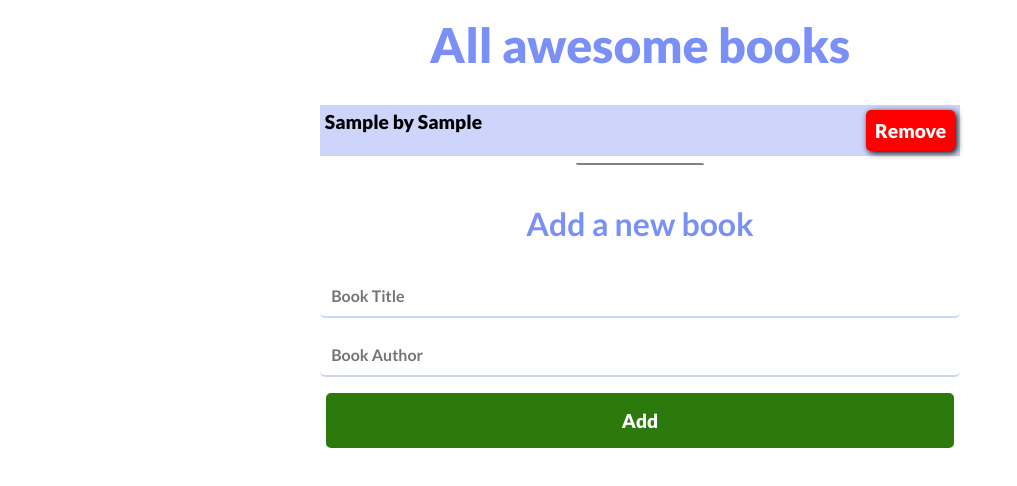
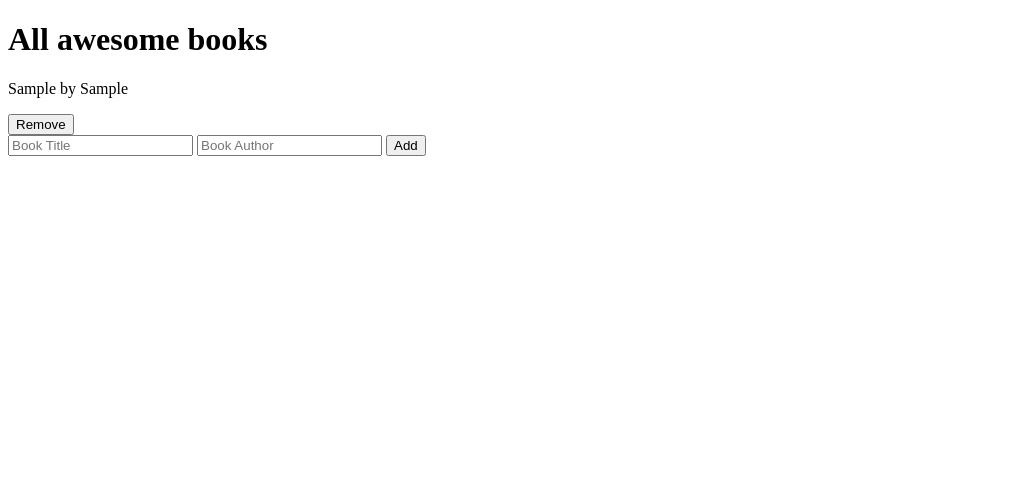
Before and after one commit to Hidar37/awesome-books-project, a website: page index.html in a window 1280 px wide. Both pictures are taken after typing "Sample", "Sample" into the empty fields and a click on the input "Add". Shown: the whole page, without its empty margins (0-1017 px from the left). Drawn offline with Linux system fonts and the light colour scheme.

Commit message:
Revert "Class concept have been applied to the project"

```diff
--- a/index.html
+++ b/index.html
@@ -1,5 +1,6 @@
 <!DOCTYPE html>
 <html lang="en">
+
 <head>
   <meta charset="UTF-8" />
   <meta http-equiv="X-UA-Compatible" content="IE=edge" />
@@ -19,14 +20,14 @@
     <!-- Adding the book lists -->
   </section>
   <section id="form-section">
-      <h2 class="form-header">Add a new book</h2>
     <form action="index.html" method="post" id="form">
-        <input type="text" id="title" placeholder="Book Title" />
-        <input type="text" id="author" placeholder="Book Author" />
-        <input type="submit" value="Add" />
+      <input type="text" id="title" placeholder="Book Title">
+      <input type="text" id="author" placeholder="Book Author">
+      <input type="submit" value="Add">
     </form>
   </section>
   <!-- Add Book.js -->
   <script src="source/js/add-book.js"></script>
 </body>
+
 </html>
--- a/source/js/add-book.js
+++ b/source/js/add-book.js
@@ -1,5 +1,4 @@
 /* eslint-disable linebreak-style */
-/* eslint-disable max-classes-per-file */
 /* eslint-disable brace-style */
 /* eslint-disable no-trailing-spaces */
 /* eslint-disable no-plusplus */
@@ -9,82 +8,57 @@ const bookName = document.getElementById('title');
 const bookAuthor = document.getElementById('author');
 let bookString;
 let bookArrayObject;
-let buttonList = [];
+let bookArray = [];
 
-class BookBluePrint {
-  constructor(name, author) {
-    this.name = name;
-    this.author = author;
-  }
-}
-
-class BookStoreList {
-  constructor() {
-    this.bookArray = [];
-  }
-
-  addBook(title, author) {
-    const addNewBook = new BookBluePrint(title, author);
-    this.bookArray.push(addNewBook);
-    localStorage.setItem('BOOKS', JSON.stringify(this.bookArray));
-    bookContainer.innerText = '';
-    window.location.reload();
-  }
-
-  displayBooks() {
 // check if we have already have some book in local storge.
 if (localStorage.getItem('BOOKS')) {
   bookString = localStorage.getItem('BOOKS');
   bookArrayObject = JSON.parse(bookString);
-      this.bookArray = bookArrayObject;
+  bookArray = bookArrayObject;
 }
-    if (this.bookArray.length > 0) {
-      this.bookArray.forEach((item) => {
-        const elementDiv = document.createElement('div');
+
+function addBook() {
+  const bookObject = {};
+  bookObject.title = bookName.value;
+  bookObject.author = bookAuthor.value;
+  bookArray.push(bookObject);
+  localStorage.setItem('BOOKS', JSON.stringify(bookArray));
+  bookContainer.innerText = '';
+}
+
+function removeElement(elment1, elment2) {
+  elment1.remove();
+  elment2.remove();
+}
+
+function displayBooks() {
+  bookArray.forEach((item, index) => {
     const elementNode = document.createElement('p');
     const btnElement = document.createElement('button');
-        elementDiv.setAttribute('id', 'book-info');
     elementNode.setAttribute('class', 'p-tag');
     btnElement.setAttribute('class', 'close-btn');
     // Get Title and Author
-        elementNode.appendChild(document.createTextNode(`${item.name} by ${item.author}`));
+    elementNode.appendChild(document.createTextNode(`${item.title} by ${item.author}`));
     btnElement.appendChild(document.createTextNode('Remove'));
     // Add: <p> and <button> tag in page
-        bookContainer.appendChild(elementDiv);
-        elementDiv.append(elementNode, btnElement);
+    bookContainer.append(elementNode, btnElement);
     // Empty the input after adding the book
     bookName.value = '';
     bookAuthor.value = '';
     // remove Button logic
-      });
-    } else {
-      const errorNode = document.createElement('p');
-      errorNode.setAttribute('class', 'error');
-      errorNode.appendChild(document.createTextNode('No record found. Please store some books first.'));
-      bookContainer.appendChild(errorNode);
-    }
-    buttonList = Array.from(document.querySelectorAll('button'));
-  }
-
-  removeElement() {
-    buttonList.forEach((item, index) => {
-      item.addEventListener('click', () => {
-        this.bookArray.splice(index, 1);
-        localStorage.setItem('BOOKS', JSON.stringify(this.bookArray));
-        this.displayBooks();
-        window.location.reload();
+    btnElement.addEventListener('click', () => {
+      bookArray = JSON.parse(localStorage.getItem('BOOKS'));
+      bookArray.splice(index, 1);
+      localStorage.setItem('BOOKS', JSON.stringify(bookArray));
+      removeElement(elementNode, btnElement);
     });
   });
 }
-}
-
-const myBooks = new BookStoreList();
-myBooks.displayBooks();
-myBooks.removeElement();
 
 // Add Book Event Lessoner
 document.getElementById('form').addEventListener('submit', (event) => {
   event.preventDefault();
-  myBooks.addBook(bookName.value, bookAuthor.value);
-  myBooks.displayBooks();
+  addBook();
+  displayBooks();
 });
+displayBooks();
--- a/source/style/style.css
+++ b/source/style/style.css
@@ -16,174 +16,3 @@
   font-family: lg;
   src: url("../fonts/Lato-Black.ttf");
 }
-
-* {
-  box-sizing: border-box;
-  padding: 0;
-  margin: 0;
-  font-size: 16px;
-}
-
-/* Header Section */
-header h1 {
-  color: #7b90f7;
-  text-align: center;
-  font-size: 3rem;
-  padding: 0;
-  margin: 1rem 0 2rem;
-  font-family: lg;
-}
-
-/* Book container section */
-#book-container {
-  width: 50%;
-  margin: 0 auto 3rem;
-  position: relative;
-}
-
-#book-container::after {
-  content: "";
-  width: 20%;
-  height: 2px;
-  border-radius: 0 5px 0 5px;
-  background-color: gray;
-  position: absolute;
-  top: 115%;
-  left: 40%;
-  right: 40%;
-  margin: 0 auto;
-}
-
-#book-container div:nth-child(odd) {
-  background-color: #ced5fa;
-}
-
-#book-container div:nth-child(even) {
-  background-color: #e8ecff;
-}
-
-#book-info {
-  display: flex;
-  justify-content: space-between;
-  padding: 0.3rem;
-}
-
-#book-info .p-tag {
-  font-size: 1.2rem;
-  font-family: lg;
-}
-
-#book-info .close-btn {
-  background-color: red;
-  color: white;
-  font-size: 1.2rem;
-  border: 1px solid transparent;
-  padding: 0.5rem;
-  font-family: lg;
-  box-shadow: 2px 2px 6px black;
-  border-radius: 5px;
-  transition: 0.3s linear;
-}
-
-#book-info .close-btn:hover {
-  transform: scale(0.97, 0.97);
-  background-color: transparent;
-  border: 1px solid black;
-  color: red;
-}
-
-/* new book section */
-.form-header {
-  color: #7b90f7;
-  text-align: center;
-  font-size: 2rem;
-  padding: 0;
-  margin: 2rem 0;
-  font-family: md;
-}
-
-form {
-  display: flex;
-  flex-direction: column;
-  width: 50%;
-  margin: 0 auto 3rem;
-}
-
-form #title,
-form #author {
-  padding: 0.7rem;
-  margin-bottom: 1rem;
-  border: 0;
-  border-bottom: 2px solid #ced5fa;
-  transition: 0.3s linear;
-  font-size: 1rem;
-  font-family: md;
-  border-radius: 5px;
-}
-
-form #title:hover,
-form #author:hover {
-  border-color: #7b90f7;
-  box-shadow: 2px 2px 50px #a5b3fc;
-}
-
-form #title:focus,
-form #author:focus {
-  outline: none;
-  border-color: #7b90f7;
-  box-shadow: 2px 2px 50px #a5b3fc;
-}
-
-form input[type=submit] {
-  padding: 1rem;
-  font-family: lg;
-  font-size: 1.2rem;
-  background-color: #2b7a0b;
-  color: #fff;
-  border: 0;
-  border-radius: 5px;
-  transition: 0.3s linear;
-  width: 98%;
-  margin: 0 auto;
-}
-
-form input[type=submit]:hover {
-  background-color: #1a4d2e;
-  transform: scale(1.02, 1.02);
-}
-
-.error {
-  color: #7b90f7;
-  font-size: 1.2rem;
-  font-family: lg;
-  text-align: center;
-}
-
-/* Mobile Version */
-@media screen and (max-width: 768px) {
-  #book-container {
-    width: 95%;
-    margin: 0 0.5rem 3rem;
-    position: relative;
-  }
-
-  #book-info .p-tag {
-    font-size: 1rem;
-  }
-
-  #book-info .close-btn {
-    padding: 0.2rem;
-    font-size: 1rem;
-  }
-
-  /* new book seciton */
-  form {
-    width: 95%;
-    margin: auto 0.5rem;
-  }
-
-  form #title,
-  form #author {
-    font-size: 1.2rem;
-  }
-}
```
Also changed, not shown: README.md. Lines whose indentation alone changed are shown as unchanged.
